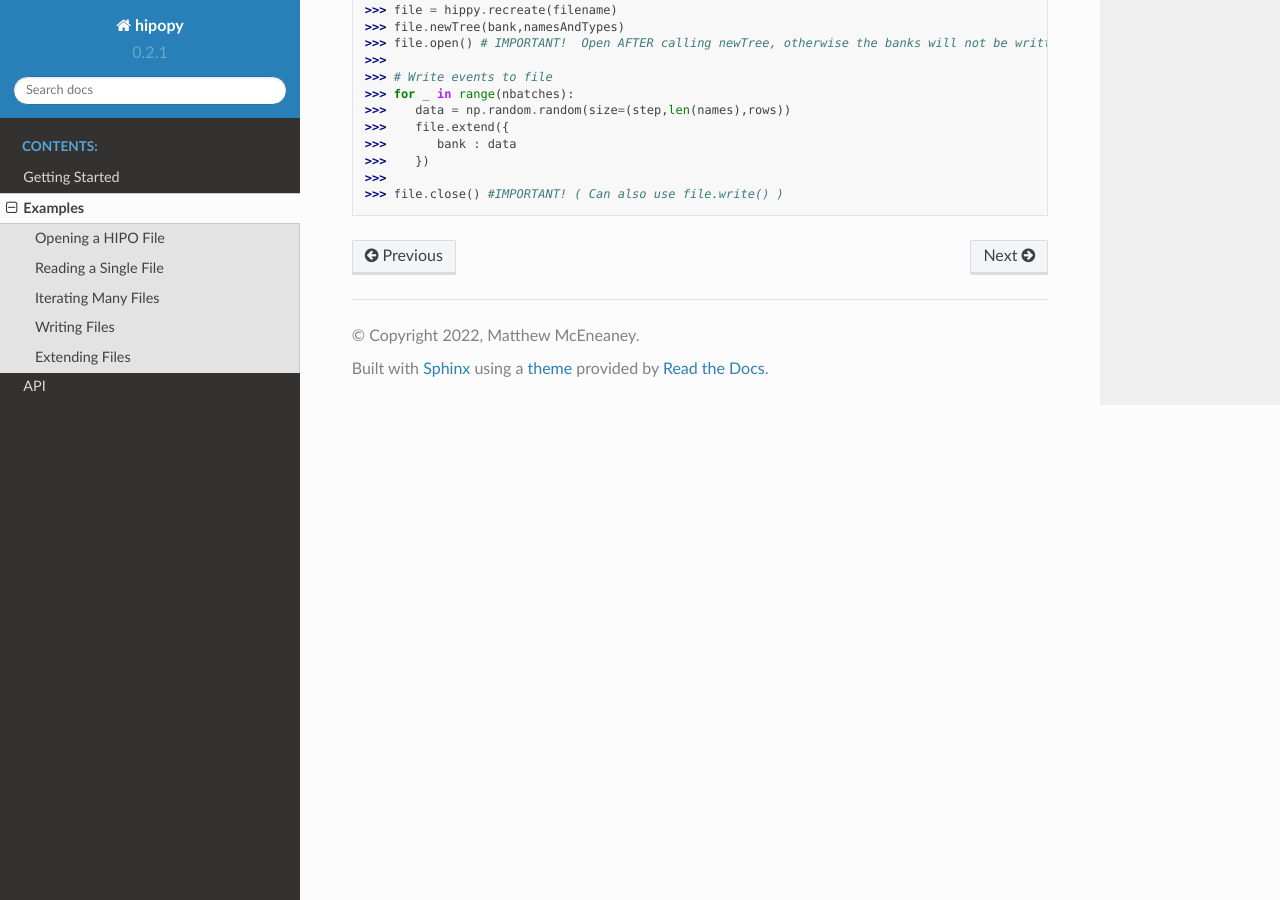
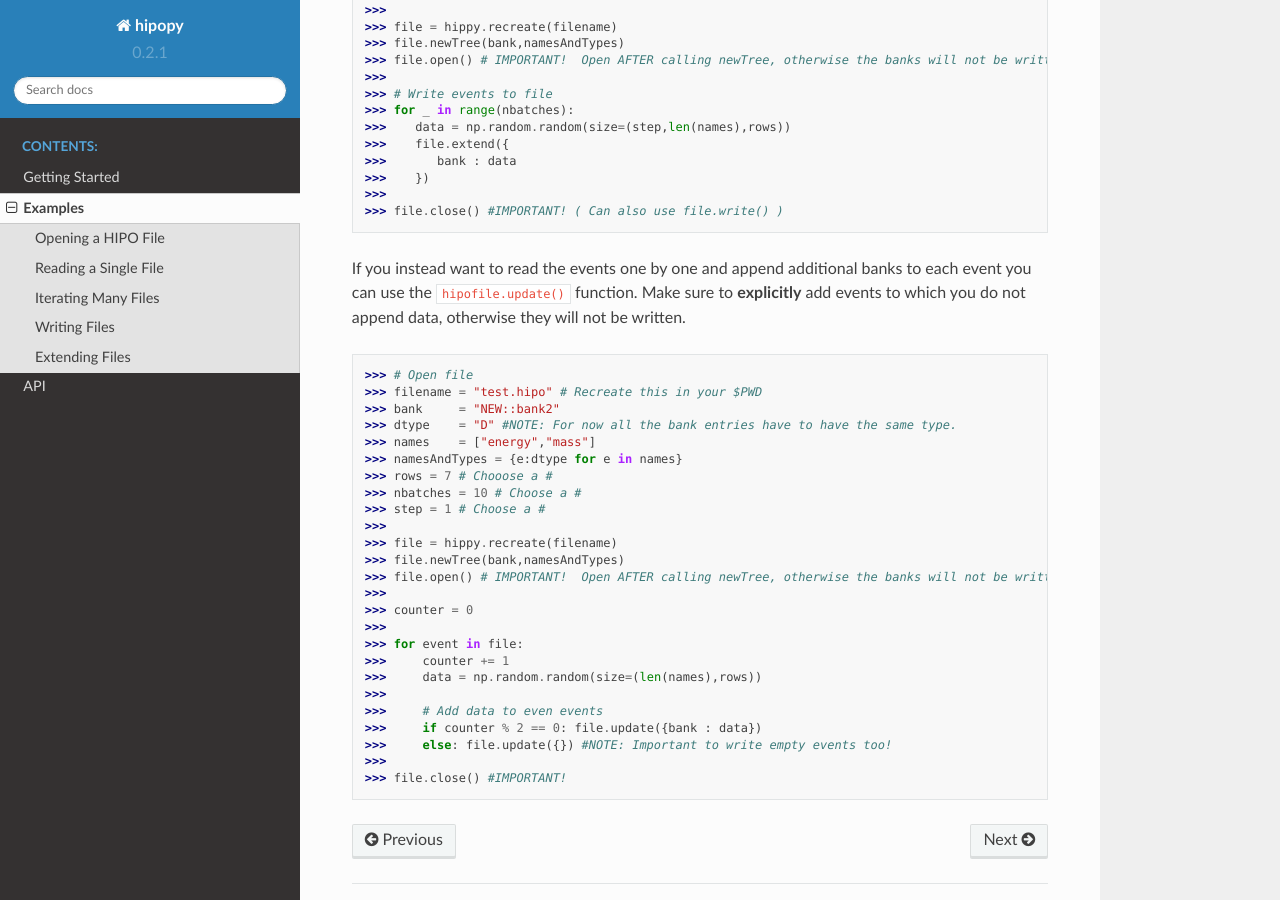
Before and after one commit to mfmceneaney/hipopy, a Sphinx documentation site: the page built from docs/source/examples.rst, in a window 1280 px wide and 900 px high, scrolled down 2488 px. Built offline with Sphinx 7.4.7 and the Read the Docs theme 2.0.0, drawn with Linux system fonts in a browser that asks for light colours.

Commit message:
Updated rtd-documentation examples to cover simultaneous reading and appending.

```diff
--- a/docs/source/examples.rst
+++ b/docs/source/examples.rst
@@ -42,10 +42,10 @@
 {'px': 'D', 'py': 'D', 'pz': 'D'}
 >>> for event in file:
 >>>        data = file.getDoubles('NEW::bank','px')
+>>>        print(event)
 
 Iterating Many Files
 --------------------
-
 To loop through many files use the
 ``hipopy.hipopy.iterate`` function.
 Batch columns are named using the bank name + item name joined by an underscore.
@@ -123,3 +123,34 @@
 >>>    })
 >>>
 >>> file.close() #IMPORTANT! ( Can also use file.write() )
+
+If you instead want to read the events one by one and append additional banks
+to each event you can use the ``hipofile.update()`` function.  Make sure to
+**explicitly** add events to which you do not append data, otherwise they will
+not be written.
+
+>>> # Open file
+>>> filename = "test.hipo" # Recreate this in your $PWD
+>>> bank     = "NEW::bank2"
+>>> dtype    = "D" #NOTE: For now all the bank entries have to have the same type.
+>>> names    = ["energy","mass"]
+>>> namesAndTypes = {e:dtype for e in names}
+>>> rows = 7 # Chooose a #
+>>> nbatches = 10 # Choose a #
+>>> step = 1 # Choose a #
+>>>
+>>> file = hippy.recreate(filename)
+>>> file.newTree(bank,namesAndTypes)
+>>> file.open() # IMPORTANT!  Open AFTER calling newTree, otherwise the banks will not be written!
+>>>
+>>> counter = 0
+>>>
+>>> for event in file:
+>>>     counter += 1
+>>>     data = np.random.random(size=(len(names),rows))
+>>>
+>>>     # Add data to even events
+>>>     if counter % 2 == 0: file.update({bank : data})
+>>>     else: file.update({}) #NOTE: Important to write empty events too!
+>>>
+>>> file.close() #IMPORTANT!
```
Also changed, not shown: 1 other file.
